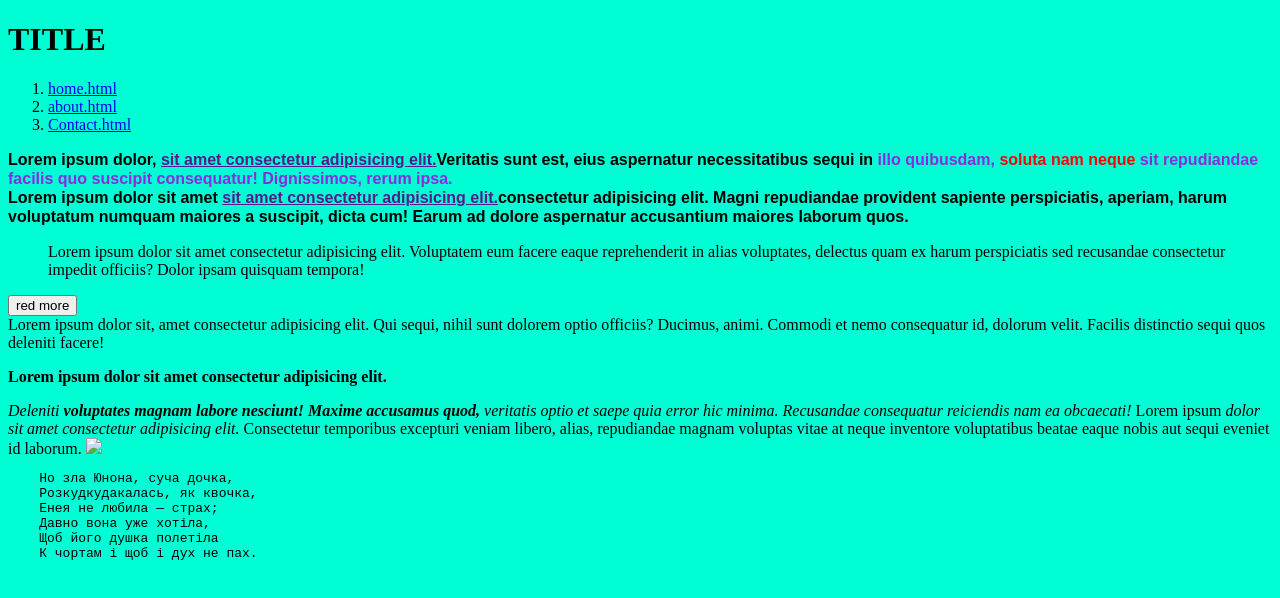
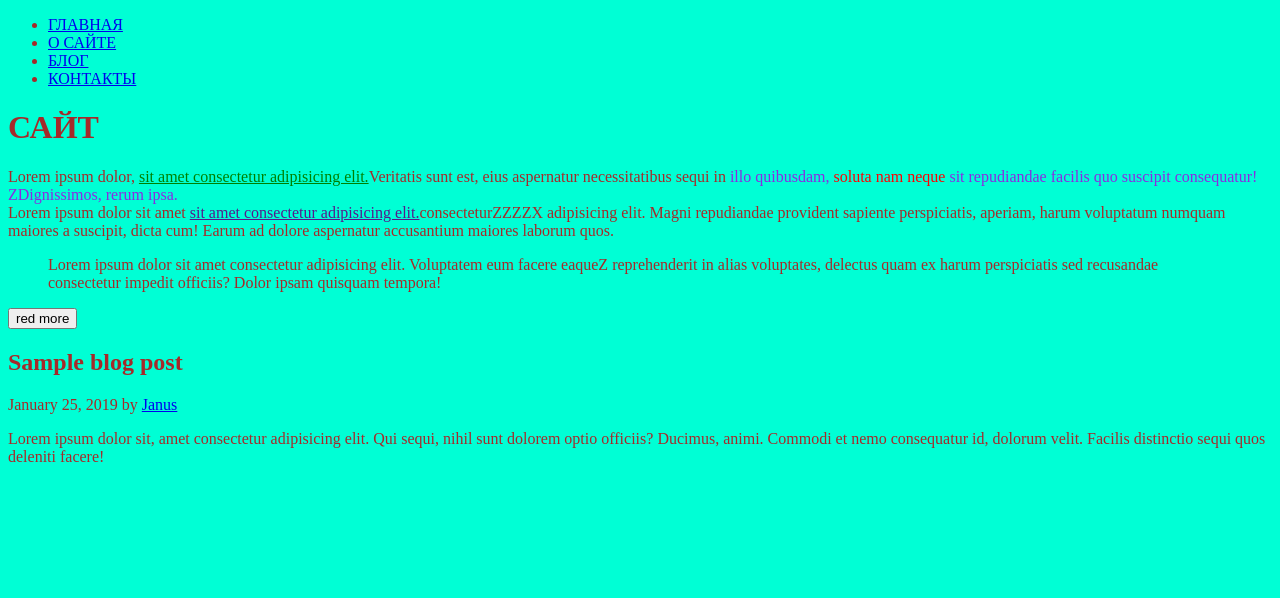
Before and after one commit to marirass/marirass.github.io, a plain HTML site: page public/index.html in a window 1280 px wide. Drawn offline with Linux system fonts and the light colour scheme; files that its build step writes are made by us from their sources.

Commit message:
add style

```diff
--- a/public/css/main.css
+++ /dev/null
@@ -1,5 +0,0 @@
-div {
-  font-family: arial, helvetica, sans-serif;
-  font-weight: 600; /* Жирное начертание */
-  line-height: 1.2; /* Межстрочный интервал */
-}
--- a/public/index.html
+++ b/public/index.html
@@ -8,10 +8,6 @@
         <title>my fist project</title>
         <link rel="stylesheet" media="screen" href="main.css" type="text/css">
         <style>
-            body {
-                background: rgb(0, 255, 213);
-            }
-            div
 
  div.first a {
             color: green;
@@ -19,48 +15,42 @@
         </style>
 </head>
 <body>
-    <header>
-        <main>
-<h1>TITLE</h1>
-</header>
 <nav class="navbar">
-         <ol>
-             <li><a href="home.html">home.html</a></li>
-             <li><a href="about.html">about.html</a></li>
-             <li><a href="about.html">Contact.html</a></li>
-         </ol>
+         <ul>
+             <li class="1"><a href="home.html">ГЛАВНАЯ</a></li>
+             <li class="2"><a href="about.html">О САЙТЕ</a></li>
+             <li class="3"><a href="blog.html">БЛОГ</a></li>
+             <li class="4"><a href="contact.html">КОНТАКТЫ</a></li>
+         </ul>
         </nav>
+        <header>
+            <main>
+              <h1>САЙТ</h1>
+        </header>
 
-         <div class="first">Lorem ipsum dolor, <a href="">sit amet consectetur adipisicing elit.</a>Veritatis sunt est, eius aspernatur necessitatibus sequi in <span style="color:blueviolet">illo quibusdam, <foo style="color:red">soluta nam neque </foo>sit repudiandae facilis quo suscipit consequatur! Dignissimos, rerum ipsa.</span></div>
+         <div class="first">Lorem ipsum dolor, <a href="">sit amet consectetur adipisicing elit.</a>Veritatis
+         sunt est, eius aspernatur necessitatibus sequi in <span style="color:blueviolet">illo quibusdam,
+         <foo style="color:red">soluta nam neque </foo>sit repudiandae facilis quo suscipit consequatur!
+        ZDignissimos, rerum ipsa.</span></div>
          <div>
-             Lorem ipsum dolor sit amet <a href="">sit amet consectetur adipisicing elit.</a>consectetur adipisicing elit. Magni repudiandae provident sapiente perspiciatis, aperiam, harum voluptatum numquam maiores a suscipit, dicta cum! Earum ad dolore aspernatur accusantium maiores laborum quos.
+             Lorem ipsum dolor sit amet <a href="">sit amet consectetur adipisicing elit.</a>consecteturZZZZX adipisicing elit. Magni repudiandae provident sapiente perspiciatis, aperiam, harum voluptatum numquam maiores a suscipit, dicta cum! Earum ad dolore aspernatur accusantium maiores laborum quos.
          </div>
 
-         <blockquote>Lorem ipsum dolor sit amet consectetur adipisicing elit. Voluptatem eum facere eaque reprehenderit in alias voluptates, delectus quam ex harum perspiciatis sed recusandae consectetur impedit officiis? Dolor ipsam quisquam tempora!</blockquote>
-    </main>
+         <blockquote>Lorem ipsum dolor sit amet consectetur adipisicing elit. Voluptatem eum facere eaqueZ reprehenderit in alias voluptates, delectus quam ex harum perspiciatis sed recusandae consectetur impedit officiis? Dolor ipsam quisquam tempora!</blockquote>
+            </main>
          <footer>
              <button>red more</button>
          </footer>
          <section id="posts">
              <article class="blog-post">
+                 <header>
+                     <h2 class="blog-post-title">Sample blog post</h2>
+                     <p class="blog-post-meta"><time datetime="2019-01-31T22:44">January 25, 2019</time> by <a href="#">Janus</a></p>
+                 </header>
                 Lorem ipsum dolor sit, amet consectetur adipisicing elit. Qui sequi, nihil sunt dolorem optio officiis? Ducimus, animi. Commodi et nemo consequatur id, dolorum velit. Facilis distinctio sequi quos deleniti facere!
              </article>
 
          </section>
 
-
-<p><b>Lorem ipsum dolor sit amet consectetur adipisicing elit.</b></p>
-<i>Deleniti <strong>voluptates magnam labore nesciunt! Maxime accusamus quod,</strong> veritatis optio et saepe quia error hic minima. Recusandae consequatur reiciendis nam ea obcaecati!</i>
-Lorem ipsum <em>dolor sit amet consectetur adipisicing elit.</em> Consectetur temporibus excepturi veniam libero, alias, repudiandae magnam voluptas vitae at neque inventore voluptatibus beatae eaque nobis aut sequi eveniet id laborum.
-<img src="dog.jpg">
-<pre>
-    Но зла Юнона, суча дочка,
-    Розкудкудакалась, як квочка,
-    Енея не любила — страх;
-    Давно вона уже хотіла,
-    Щоб його душка полетіла
-    К чортам і щоб і дух не пах.
-</pre>
-
 </body>
 </html>
--- /dev/null
+++ b/public/main.css
@@ -0,0 +1,8 @@
+body {
+  background: rgb(0, 255, 213);
+  color: brown;
+}
+.1{
+  background: yellow;
+  color: red;
+}
```
Also changed, not shown: public/blog.html (added), public/contact.html (added), public/home.html (added).
